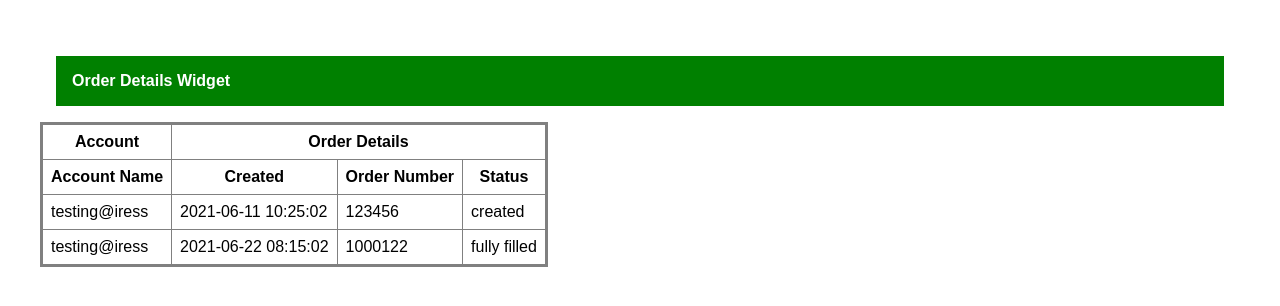
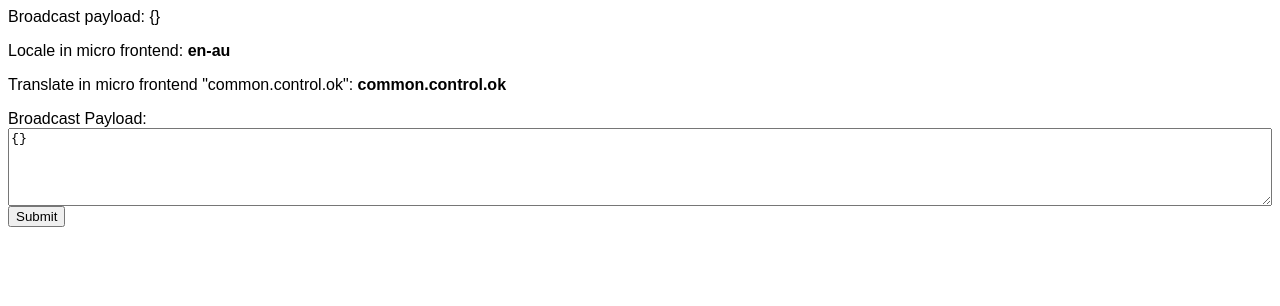
Before and after one commit to illusionshaker/mf-viewpoint, a React app: page / in a window 1280 px wide. Shown: the top 306 px of the page. Built offline with nearby package versions, Linux system fonts and the light colour scheme; the HTML template or start-up script is replaced by a standard one.

Commit message:
broadcast payload

```diff
--- a/src/App.tsx
+++ b/src/App.tsx
@@ -2,9 +2,11 @@ import React from "react";
 import MicroFrontend from "./MicroFrontend";
 import "./index.scss";
 
+const broadcastPayload = {};
+
 const App = () => {
   return (
-    <MicroFrontend />
+    <MicroFrontend locale="en-au" broadcastPayload={broadcastPayload}/>
   )
 }
 
--- a/src/MicroFrontend.tsx
+++ b/src/MicroFrontend.tsx
@@ -1,60 +1,57 @@
-import React from "react";
+import React, { useState, useEffect, FunctionComponent } from 'react';
 import Styles from './Styles';
 import Header from "./Header";
 import Table from "./DataTable";
 import "./index.scss";
 
-function MicroFrontend () {
-  const widgetName = "Order Details Widget";
-  const columns =  [
-    {
-      Header: 'Account',
-      columns: [
-        {
-          Header: 'Account Name',
-          accessor: 'accountName',
-        }
-      ],
-    },
-    {
-      Header: 'Order Details',
-      columns: [
-        {
-          Header: 'Created',
-          accessor: 'created',
-        },
-        {
-          Header: 'Order Number',
-          accessor: 'orderNum',
-        },
-        {
-          Header: 'Status',
-          accessor: 'status',
-        },
-      ],
-    },
-  ];
+export interface IMicroFrontendProps {
+  locale: string,
+  broadcastPayload: any,
+}
 
-  const data = [{
-    accountName: "testing@iress",
-    created: "2021-06-11 10:25:02",
-    orderNum: 123456,
-    status:'created'
-  },
-  {
-    accountName: "testing@iress",
-    created: "2021-06-22 08:15:02",
-    orderNum: 1000122,
-    status:'fully filled'
-  }];
+const MicroFrontend: FunctionComponent<IMicroFrontendProps> = (
+  props: IMicroFrontendProps
+) => {
+  const { locale, broadcastPayload } = props;
+  const [ currentBroadcastPayload, setCurrentBroadcastPayload] = useState(broadcastPayload);
+
+  const localise = (localizationKey: string): string => {
+    return global?.IressTraderPlus?.UICore?.CultureInfo?.localize ? global.IressTraderPlus.UICore.CultureInfo.localize(localizationKey): localizationKey;
+  };
+
+  const handleBroadcastPaylodChange = (event: React.SyntheticEvent): void => {
+    setCurrentBroadcastPayload(JSON.parse(event.target.value));
+  }
+
+  const handleSubmit = (event: React.SyntheticEvent): void => {
+    event.preventDefault();
+    console.log("we need to do something here...", currentBroadcastPayload);
+  }
 
   return (
-    <Styles>
-      <div>
-        <Header widgetName={widgetName} />
-      </div>
-      <Table columns={columns} data={data} />
-    </Styles>
+    <>
+      <p>Broadcast payload: {JSON.stringify(broadcastPayload)}</p>
+      <p>Locale in micro frontend: <strong>{locale}</strong></p>
+      <p>
+        Translate in micro frontend "common.control.ok": <strong>{localise("common.control.ok")}</strong>
+      </p>
+      <form onSubmit={handleSubmit}>
+        <label>Broadcast Payload:</label>
+        <br />
+        <textarea
+          value={JSON.stringify(currentBroadcastPayload)}
+          onChange={handleBroadcastPaylodChange}
+          style={
+            {
+              width: "100%",
+              height: "10%"
+            }
+          }
+        />
+        <br />
+        <input type="submit" value="Submit" />
+      </form>
+    </>
   );
 }
 
```
